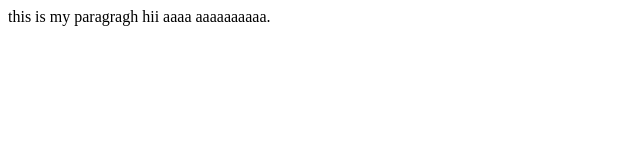
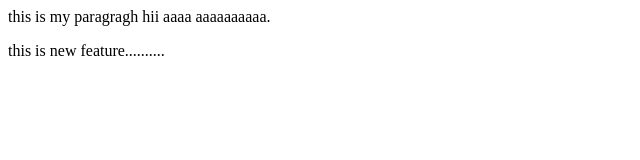
Before and after one commit to jalindarAndhale-56/localrepo, a plain HTML site: page index.html in a window 1280 px wide. Shown: the whole page, without its empty margins (0-640 px from the left). Drawn offline with Linux system fonts and the light colour scheme.

Commit message:
Add new Feature

```diff
--- a/index.html
+++ b/index.html
@@ -1 +1,2 @@
 <p> this is my paragragh hii aaaa aaaaaaaaaa.</p>
+<p> this is new feature..........</p>
```
